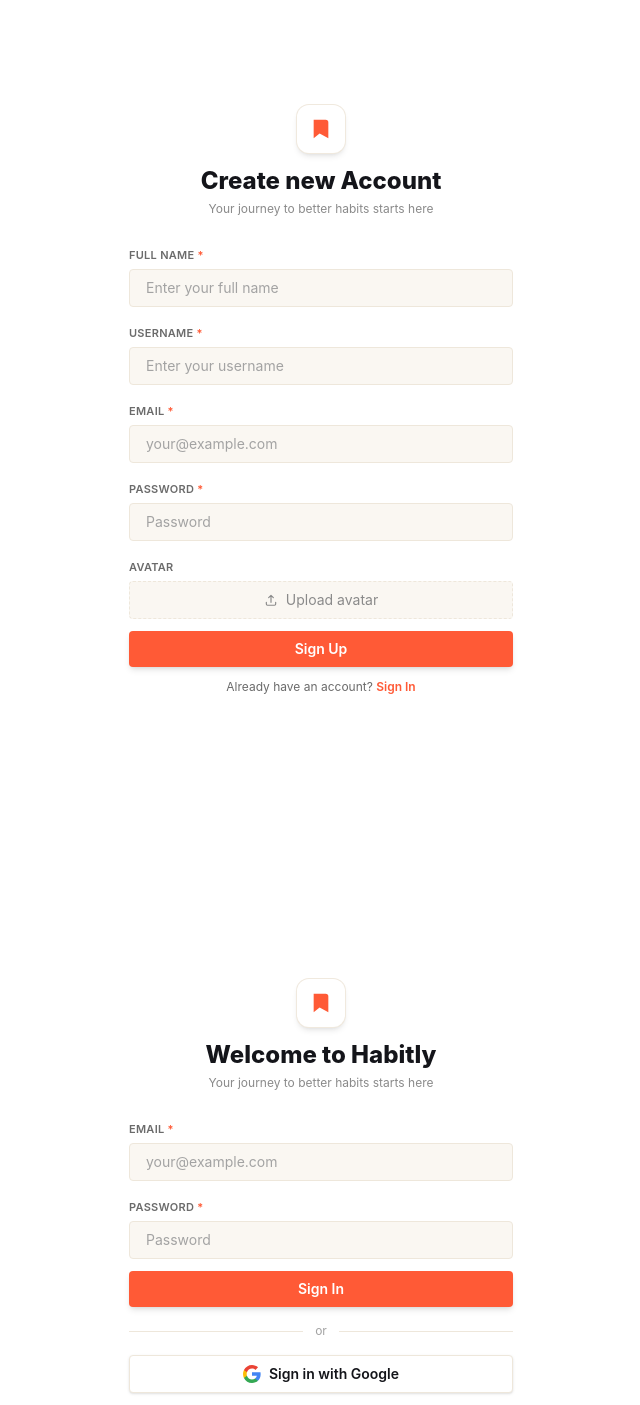
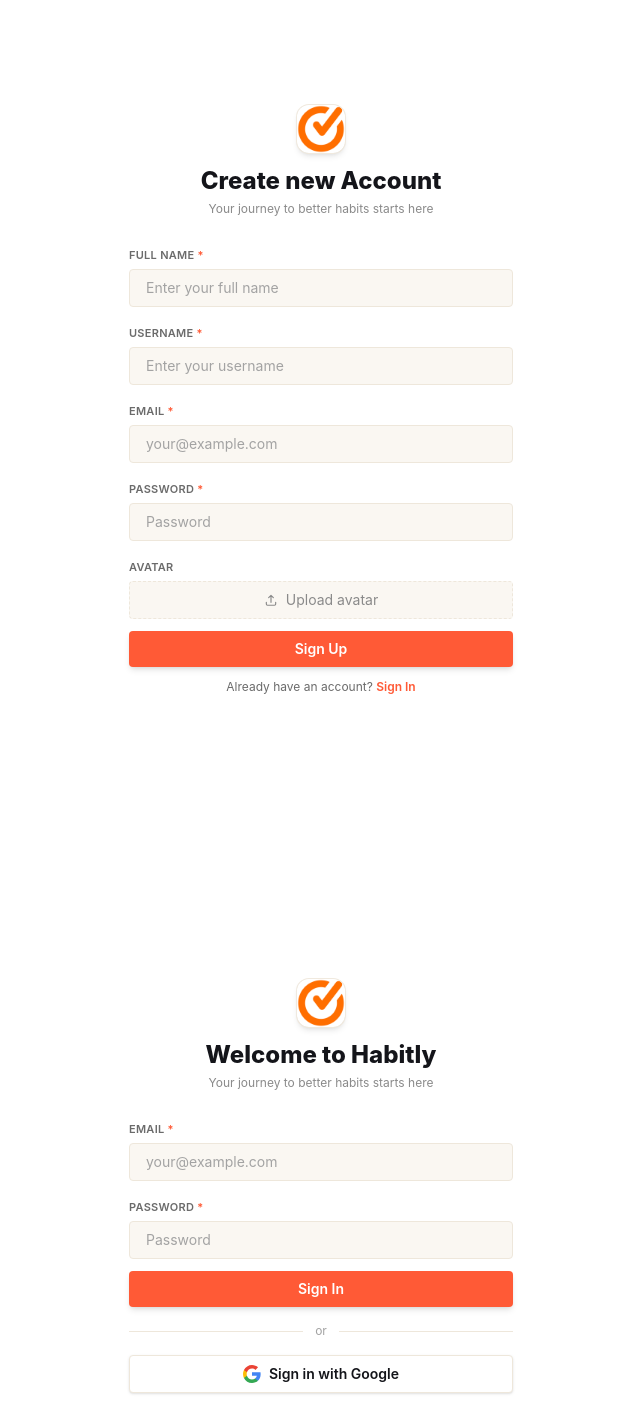
Before and after one commit to OhadRaza01/Habit-Tracker-MERN, a React app in the folder frontend/: page /login in a window 1280 px wide. Shown: the top 1405 px of the page, without its empty margins (319-959 px from the left). Built offline with nearby package versions, Linux system fonts and the light colour scheme; the HTML template or start-up script is replaced by a standard one.

Commit message:
feat: add logo to LogInPage and SignUpPage

```diff
--- a/frontend/src/pages/LogInPage.jsx
+++ b/frontend/src/pages/LogInPage.jsx
@@ -1,5 +1,6 @@
 import React, { useState } from 'react'
 import axios from "axios"
+import logo from "../assets/logo.png"
 
 export default function LogInPage() {
 
@@ -42,13 +43,9 @@ export default function LogInPage() {
             return response.data
 
         } catch (error) {
-            if (error.response) {
-                setError(error.response.data.message)
-            } else if (error.request) {
-                setError("Please check your internet and try again")
-            } else {
-                setError(error.message)
-            }
+
+            setError(error.response?.data?.message || "Something went wrong please try again" )
+
         } finally {
             setLoading(false)
         }
@@ -61,10 +58,8 @@ export default function LogInPage() {
                 className="flex flex-1 flex-col items-center justify-center px-6"
             >
                 <div className="flex flex-col items-center text-center">
-                    <div className="flex h-12 w-12 items-center justify-center rounded-xl bg-white shadow-md ring-1 ring-[#f0e9de]">
-                        <svg width="22" height="22" viewBox="0 0 24 24" fill="#ff5a36">
-                            <path d="M4 2h13a3 3 0 0 1 3 3v17l-9.5-5L4 22V2z" />
-                        </svg>
+                    <div className="flex h-12 w-12 rounded-xl shadow-md ring-1 ring-[#f0e9de] overflow-hidden">
+                        <img className='object-cover' width={100} height={100} src={logo} alt="logo" />
                     </div>
                     <h1 className="mt-3 text-xl font-extrabold text-[#14151a] sm:text-2xl">
                         Welcome to Habitly
@@ -112,7 +107,7 @@ export default function LogInPage() {
                     </div>
 
                     {error ?
-                        <div className=" w-full text-center text-red-600 text-xs" >{error}</div> :
+                        <div className=" w-full text-center text-red-700 text-xs" >{error}</div> :
                         ""}
 
                     {loading ?
--- a/frontend/src/pages/SignUpPage.jsx
+++ b/frontend/src/pages/SignUpPage.jsx
@@ -1,6 +1,7 @@
 import { useState } from "react";
 import { Link } from "react-router-dom";
 import axios from "axios"
+import logo from "../assets/logo.png"
 
 export default function SignupPage() {
     const [avatarName, setAvatarName] = useState("");
@@ -60,17 +61,15 @@ export default function SignupPage() {
 
             setLoading(true)
 
-            const response = await axios.post(url, formData, {
-                headers: { 'Content-Type': 'multipart/form-data' }
-            });
+            const response = await axios.post(url, formData);
 
             console.log(response.data)
 
             return response.data;
 
         } catch (error) {
-            setError(error.response.data.message)
-            console.log(error)
+            setError(error.response?.data?.message ||
+                "Something went wrong. Please try again.")
         } finally {
             setLoading(false)
         }
@@ -83,10 +82,8 @@ export default function SignupPage() {
                 className="flex flex-1 flex-col items-center justify-center px-6"
             >
                 <div className="flex flex-col items-center text-center">
-                    <div className="flex h-12 w-12 items-center justify-center rounded-xl bg-white shadow-md ring-1 ring-[#f0e9de]">
-                        <svg width="22" height="22" viewBox="0 0 24 24" fill="#ff5a36">
-                            <path d="M4 2h13a3 3 0 0 1 3 3v17l-9.5-5L4 22V2z" />
-                        </svg>
+                    <div className="flex h-12 w-12 rounded-xl shadow-md ring-1 ring-[#f0e9de] overflow-hidden">
+                        <img className='object-cover' width={100} height={100} src={logo} alt="logo" />
                     </div>
                     <h1 className="mt-3 text-xl font-extrabold text-[#14151a] sm:text-2xl">
                         Create new Account
@@ -191,7 +188,7 @@ export default function SignupPage() {
                     </div>
 
                     {error ?
-                        <div className=" w-full text-center text-red-600 text-xs" >{error}</div> :
+                        <div className=" w-full text-center text-red-700 text-xs" >{error}</div> :
                         ""}
 
                     {loading ?
```
Also changed, not shown: frontend/src/assets/logo.png (added).
